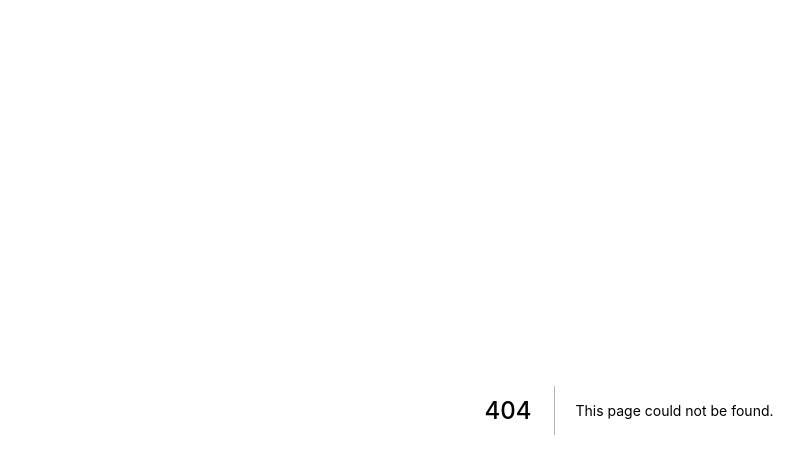
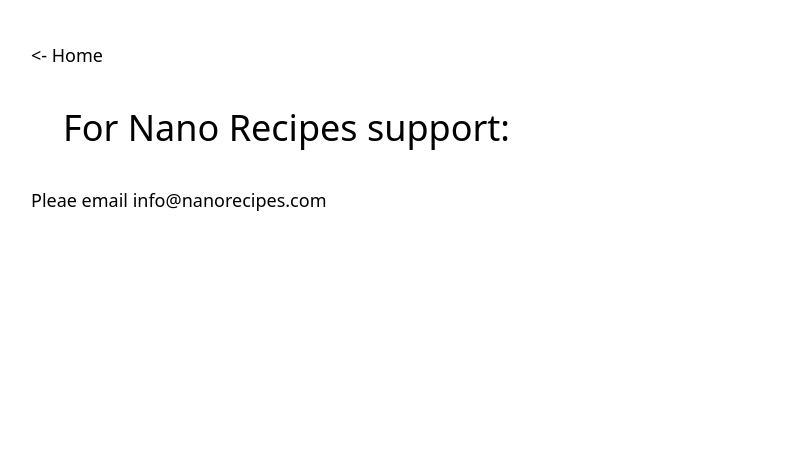
Before and after one commit to VinnyChase28/nano-website, a Next.js app: page /support in a window 1280 px wide. Before the commit this address had no page. Shown: the top 458 px of the page, without its empty margins (11-815 px from the left). Built offline with nearby package versions, Linux system fonts and the light colour scheme.

Commit message:
add support page for apple

```diff
--- /dev/null
+++ b/src/pages/support.tsx
@@ -0,0 +1,15 @@
+import Link from 'next/link';
+
+const Support = () => {
+  return (
+    <div className="justify-center text-lg p-8">
+      <Link href="/">
+        <a>{`<- Home`}</a>
+      </Link>
+      <h2 className="text-4xl p-8">For Nano Recipes support: </h2>
+      <p>Pleae email info@nanorecipes.com</p>
+    </div>
+  );
+};
+
+export default Support;
--- a/src/templates/Hero.tsx
+++ b/src/templates/Hero.tsx
@@ -13,6 +13,11 @@
         <li>
           <Link href="/privacy">
             <a>Privacy Policy</a>
+          </Link>
+        </li>
+        <li>
+          <Link href="/support">
+            <a>Support</a>
           </Link>
         </li>
         {/* <li>
```
